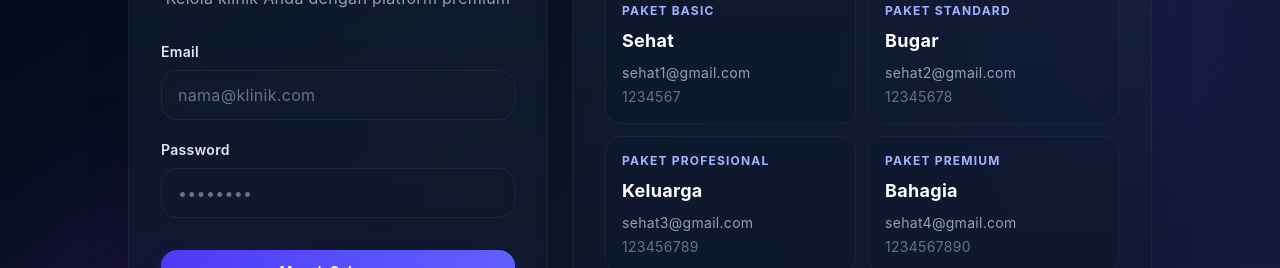
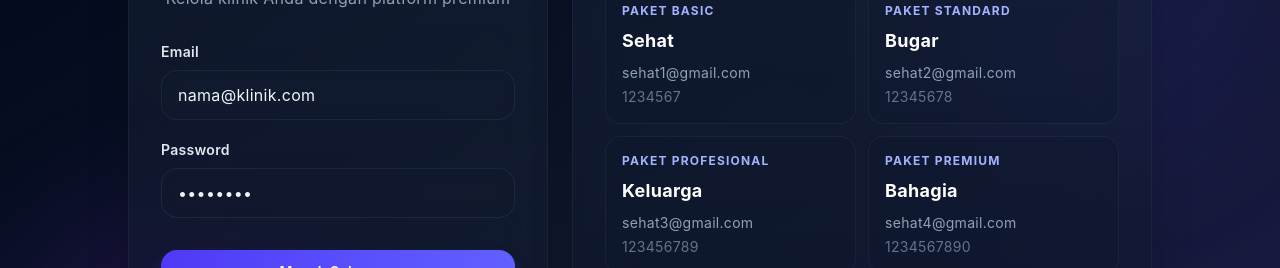
Before and after one commit to solusixavindo/klinik-, a Next.js app: page /login in a window 1280 px wide. Shown: the part 219-487 px from the top of the page. Built offline with nearby package versions, Linux system fonts and the light colour scheme; no server answers.

Commit message:
Fix dark input text visibility

```diff
--- a/app/globals.css
+++ b/app/globals.css
@@ -112,7 +112,9 @@ textarea {
 
 /* Input Styles */
 .input {
-  @apply w-full rounded-2xl border border-slate-700/40 bg-slate-900/40 backdrop-blur-sm px-4 py-3 text-slate-100 placeholder:text-slate-500 focus:border-indigo-500/60 focus:ring-2 focus:ring-indigo-500/20 outline-none transition-all;
+  @apply w-full rounded-2xl border border-slate-700/40 bg-slate-900/40 backdrop-blur-sm px-4 py-3 text-slate-100 caret-indigo-300 placeholder:text-slate-500 focus:border-indigo-500/60 focus:ring-2 focus:ring-indigo-500/20 outline-none transition-all;
+  color: rgb(241 245 249) !important;
+  -webkit-text-fill-color: rgb(241 245 249);
 }
 
 .input::placeholder {
@@ -121,6 +123,16 @@ textarea {
 
 .input:focus {
   @apply bg-slate-900/60;
+}
+
+.input:-webkit-autofill,
+.input:-webkit-autofill:hover,
+.input:-webkit-autofill:focus {
+  border-color: rgba(99, 102, 241, 0.6);
+  box-shadow: 0 0 0 1000px rgba(15, 23, 42, 0.95) inset;
+  -webkit-box-shadow: 0 0 0 1000px rgba(15, 23, 42, 0.95) inset;
+  -webkit-text-fill-color: rgb(241 245 249);
+  caret-color: rgb(165 180 252);
 }
 
 /* Badge & Pills */
@@ -288,6 +300,7 @@ select.input option:hover {
   background: rgba(255, 255, 255, 0.9) !important;
   border-color: rgba(148, 163, 184, 0.55) !important;
   color: #102033 !important;
+  -webkit-text-fill-color: #102033;
 }
 
 [data-theme="light"] .input::placeholder {
```
